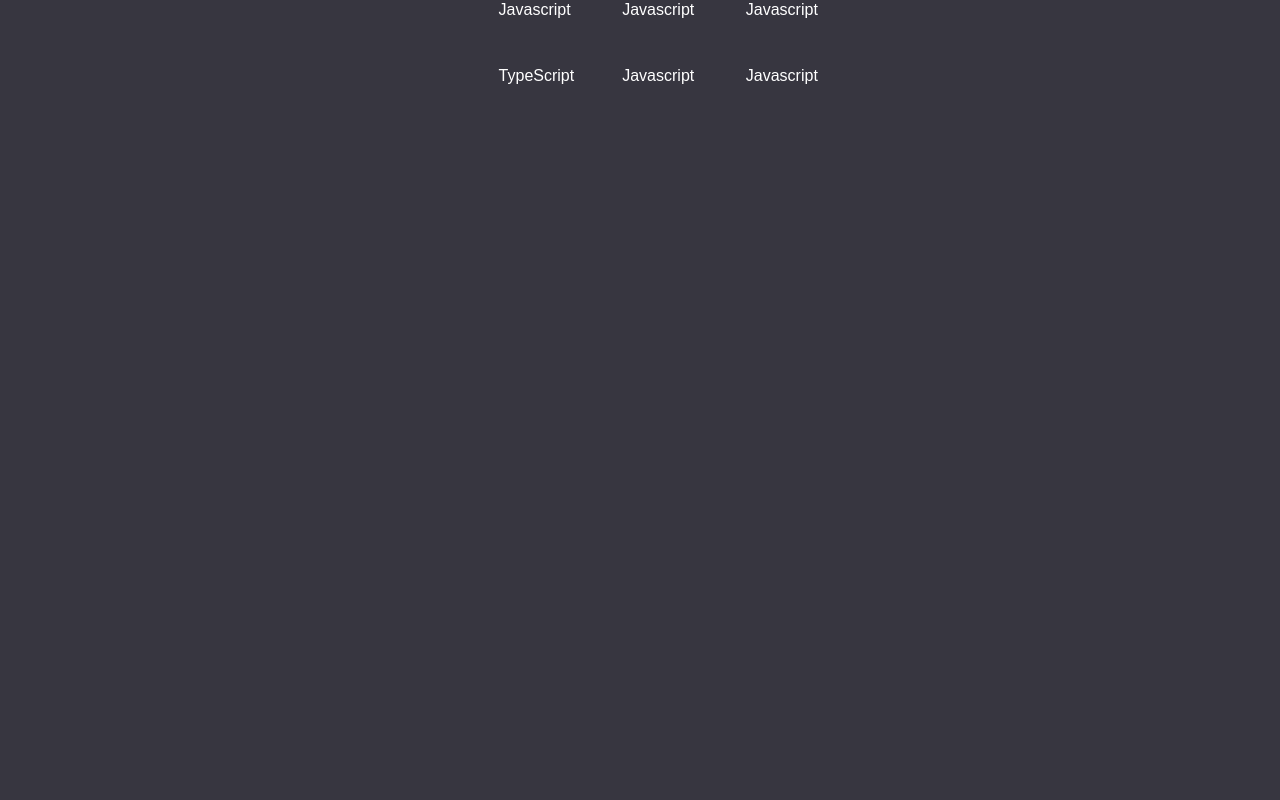
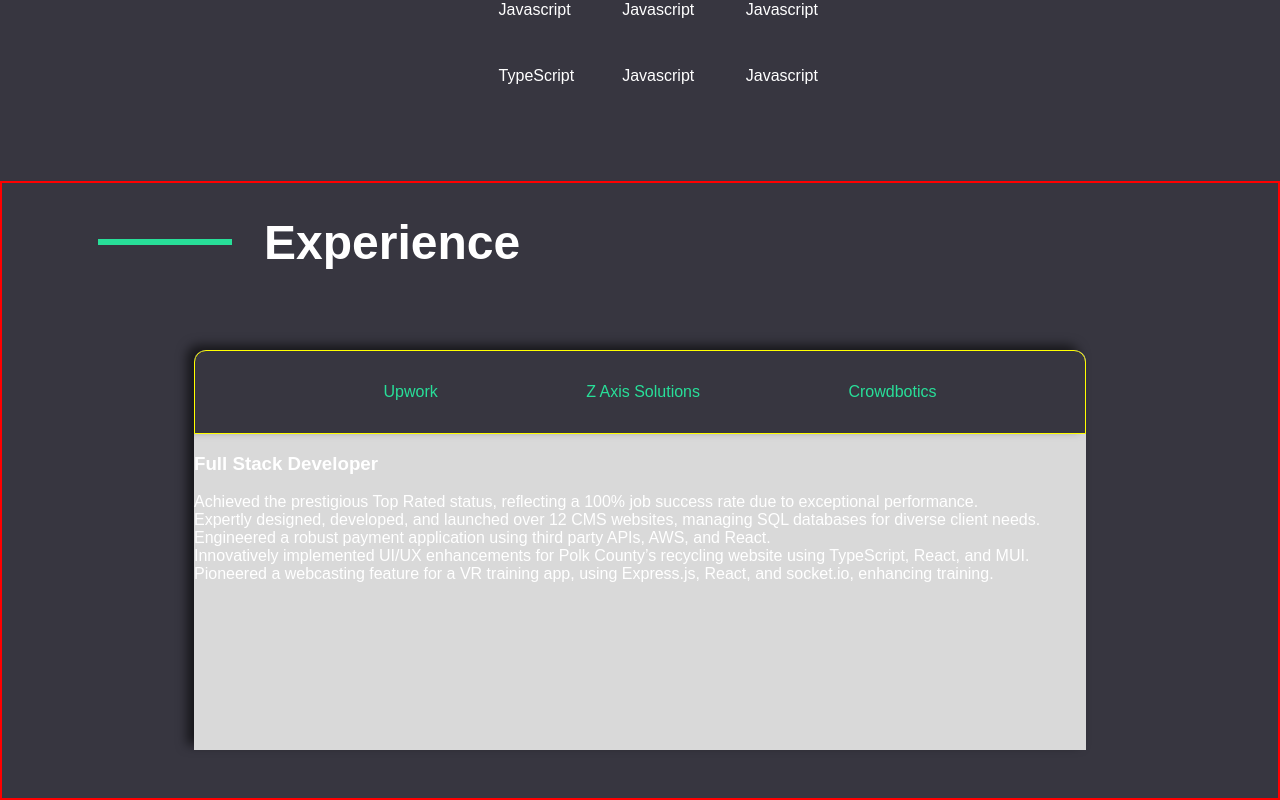
Before and after one commit to alexmassimino9/Portfolio, a React (Vite) app: page / in a window 1280 px wide. Shown: the part 1416-2216 px from the top of the page. Before the commit the page ends 1597 px from the top, so only its background shows below. Built offline with nearby package versions, Linux system fonts and the light colour scheme; a web font is replaced by a local one.

Commit message:
update exp section

```diff
--- a/src/App.jsx
+++ b/src/App.jsx
@@ -1,12 +1,13 @@
 import "./App.css";
 import React from "react";
-import { Navigation, Top, About } from "./components";
+import { Navigation, Top, About, Experience } from "./components";
 function App() {
   return (
     <>
       <Navigation />
       <Top />
       <About />
+      <Experience />
     </>
   );
 }
--- /dev/null
+++ b/src/components/Experience/experience/Experience.jsx
@@ -0,0 +1,42 @@
+import React, { useState } from "react";
+import style from "./Experience.module.css";
+import { Header } from "../../common";
+import { expList } from "../../../data/data";
+
+const Experience = () => {
+  const [currentExp, setCurrentExp] = useState(expList[0]);
+
+  const handleExpChange = (exp) => {
+    setCurrentExp(exp);
+  };
+  return (
+    <main className={style.container}>
+      <Header title="Experience" />
+      <div className={style.expContainer}>
+        <div className={style.expBox}>
+          <ul className={style.expTop}>
+            {expList.map((exp) => {
+              return (
+                <li
+                  key={exp.title}
+                  className={style.expTitle}
+                  onClick={() => handleExpChange(exp)}
+                >
+                  {exp.title}
+                </li>
+              );
+            })}
+          </ul>
+          <div className={style.expBottom}>
+            <h3>{currentExp.position}</h3>
+            {currentExp.data.map((item) => {
+              return <li>{item}</li>;
+            })}
+          </div>
+        </div>
+      </div>
+    </main>
+  );
+};
+
+export default Experience;
--- /dev/null
+++ b/src/components/Experience/experience/Experience.module.css
@@ -0,0 +1,36 @@
+
+.container {
+    border: 2px solid red;
+}
+
+.expContainer {
+    padding-block: 3rem;
+    padding-inline: var(--padding-inline)
+}
+.expBox {
+    height: 400px;
+    border-top-right-radius: 12px;
+    border-top-left-radius: 12px;
+    background-color: #D9D9D9;
+    -webkit-box-shadow: -7px -5px 11px 0px rgba(0,0,0,0.6);
+    -moz-box-shadow: -7px -5px 11px 0px rgba(0,0,0,0.6);
+    box-shadow: -7px -5px 11px 0px rgba(0,0,0,0.6);
+}
+.expTop {
+    border: 1px solid yellow;
+    -webkit-box-shadow: -7px -5px 11px 0px rgba(0,0,0,0.6);
+    -moz-box-shadow: -7px -5px 11px 0px rgba(0,0,0,0.6);
+    box-shadow: -7px -5px 11px 0px rgba(0,0,0,0.6);
+    background-color: var(--dark-grey);
+    margin: 0;
+    display: flex;
+    flex-direction: row;
+    justify-content: space-evenly;
+    padding-block: 2rem;
+    border-top-right-radius: 12px;
+    border-top-left-radius: 12px;
+
+}
+.expTitle {
+    color: var(--green);
+}
--- /dev/null
+++ b/src/components/Experience/index.js
@@ -0,0 +1,3 @@
+import Experience from "./experience/Experience";
+
+export { Experience };
--- a/src/components/Navigation/navigation/Navigation.jsx
+++ b/src/components/Navigation/navigation/Navigation.jsx
@@ -19,7 +19,7 @@
         {isMobile ? (
           <li>
             <CiMenuBurger
-              onPress=""
+              // onClick=""
               width="20px"
               className={style.mobileBtn}
               size="30"
--- a/src/components/index.js
+++ b/src/components/index.js
@@ -1,4 +1,5 @@
 import { Navigation } from "./Navigation";
 import { Top } from "./Top";
 import { About } from "./About";
-export { Navigation, Top, About };
+import { Experience } from "./Experience";
+export { Navigation, Top, About, Experience };
--- /dev/null
+++ b/src/data/data.js
@@ -0,0 +1,36 @@
+const expList = [
+  {
+    title: "Upwork",
+    position: "Full Stack Developer",
+    data: [
+      "Achieved the prestigious Top Rated status, reflecting a 100% job success rate due to exceptional performance.",
+      "Expertly designed, developed, and launched over 12 CMS websites, managing SQL databases for diverse client needs.",
+      "Engineered a robust payment application using third party APIs, AWS, and React.",
+      "Innovatively implemented UI/UX enhancements for Polk County’s recycling website using TypeScript, React, and MUI.",
+      "Pioneered a webcasting feature for a VR training app, using Express.js, React, and socket.io, enhancing training.",
+    ],
+  },
+  {
+    title: "Z Axis Solutions",
+    position: "Front End Developer",
+    data: [
+      "Revitalized the re-sharing feature, significantly boosting user engagement with over 1000 new users in the first month.",
+      "Developed a dynamic chat feature using Socket.io and REST API, substantially increasing mobile app user interaction.",
+      "Crafted responsive web components in React, integrating API calls with Axios and managing state with Redux and React hooks.",
+      "Created dynamic data visualization widgets for analytics using Chart.js, enhancing user insights.",
+      "Refined RESTful service architecture using Express.js and MongoDB, optimizing client-side data consumption.",
+    ],
+  },
+  {
+    title: "Crowdbotics",
+    position: "Front End Developer (Contract)",
+    data: [
+      "Utilized cutting-edge technologies including React and Material UI to introduce and refine key UI features.",
+      "Diligently documented progress and managed tasks using Jira, ensuring transparency and efficiency.",
+      "Played a vital role in developing a data-driven dashboard for a DoD client, aiding in advanced pilot training.",
+      "Actively engaged in an Agile environment, contributing to all Scrum ceremonies and bolstering product development.",
+    ],
+  },
+];
+
+export { expList };
```
